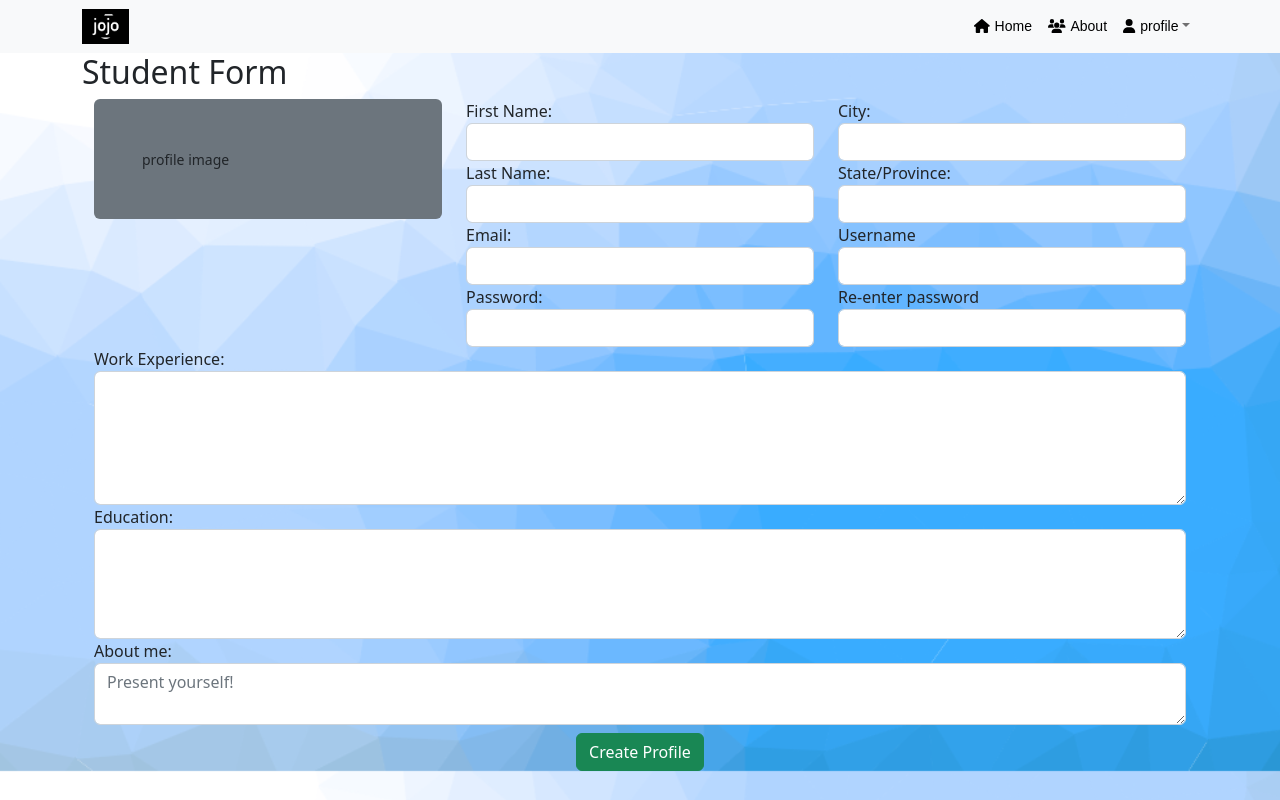
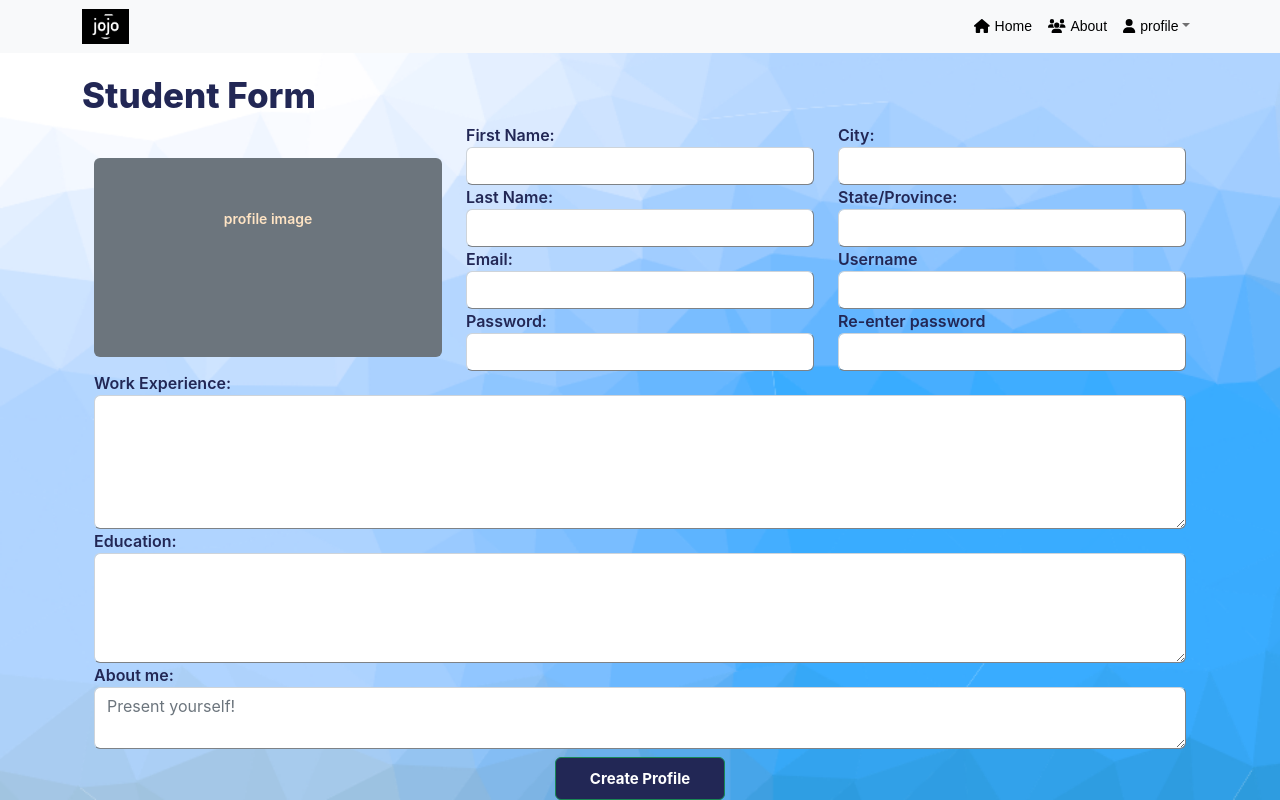
Before and after one commit to AndyChhuon/jojo-soen341project2023, a React (Create React App) app in the folder jojo-app/: page /studentForm in a window 1280 px wide. Built offline with nearby package versions, Linux system fonts and the light colour scheme.

Commit message:
Added less css file

```diff
--- a/jojo-app/package.json
+++ b/jojo-app/package.json
@@ -14,6 +14,7 @@
     "react": "^18.2.0",
     "react-bootstrap": "^2.7.2",
     "react-dom": "^18.2.0",
+    "react-router-bootstrap": "^0.26.2",
     "react-router-dom": "^6.8.1",
     "react-scripts": "5.0.1",
     "web-vitals": "^2.1.4"
--- a/jojo-app/src/pages/studentform.js
+++ b/jojo-app/src/pages/studentform.js
@@ -1,6 +1,7 @@
 //Sudent form component
 import React, { useState } from "react";
 import Container from "react-bootstrap/Container";
+import "./studentform.less"
 // import profile from "./../../Images/pfp.png";
 
 export default function StudentForm() {
@@ -68,9 +69,9 @@ export default function StudentForm() {
   //input fields for student form
 
   return (
-    <section>
+    <section className="StudentForm">
       <Container>
-        <h2>Student Form</h2>
+        <h2 className="title">Student Form</h2>
         <form onSubmit={submitHandler}>
           <div class="container">
             <div class="row">
--- /dev/null
+++ b/jojo-app/src/pages/studentform.less
@@ -0,0 +1,43 @@
+.StudentForm {
+    color:#222755;
+    font-family: 'Inter';
+    font-style: normal;
+    font-weight: 600;
+    .title{
+        // position: absolute;
+        margin-top: 2%;
+        font-family: 'Inter';
+        font-style: normal;
+        font-weight: 800;
+        font-size: 35px;
+        line-height: 40px;
+        display: flex;
+        text-align: center;
+
+        color: #222755;
+    }
+    .square{
+        text-align: center;
+        margin-top: 10%;
+        width: 100%;
+        height: 80%;
+        color: bisque;
+    }
+    .form-control{
+        border-style: outset;
+    }
+    .btn{
+        width: 170px;
+
+background-color:#222755;
+font-family: 'Inter';
+font-style: normal;
+font-weight: 700;
+font-size: 15px;
+line-height: 29px;
+
+align-items: center;
+
+color: #FFFFFF;
+    }
+}
```
